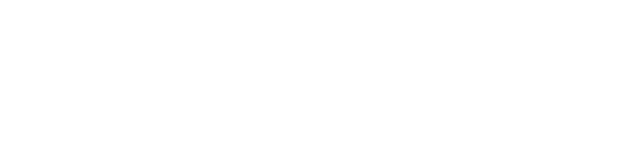
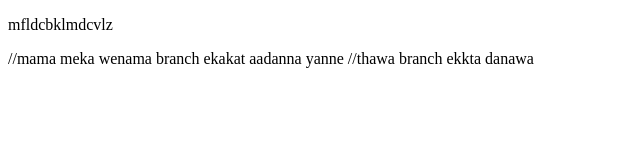
Before and after one commit to tharuind/lab-3, a plain HTML site: page index.html in a window 1280 px wide. Shown: the whole page, without its empty margins (0-640 px from the left). Drawn offline with Linux system fonts and the light colour scheme.

Commit message:
pragraph ekk

```diff
--- a/index.html
+++ b/index.html
@@ -6,6 +6,16 @@
         <title>Document</title>
     </head>
     <body>
-
+<p>
+    mfldcbklmdcvlz
+</p>
     </body>
 </html>
+
+
+
+//mama meka wenama branch ekakat aadanna yanne
+
+
+
+//thawa branch ekkta danawa
```
